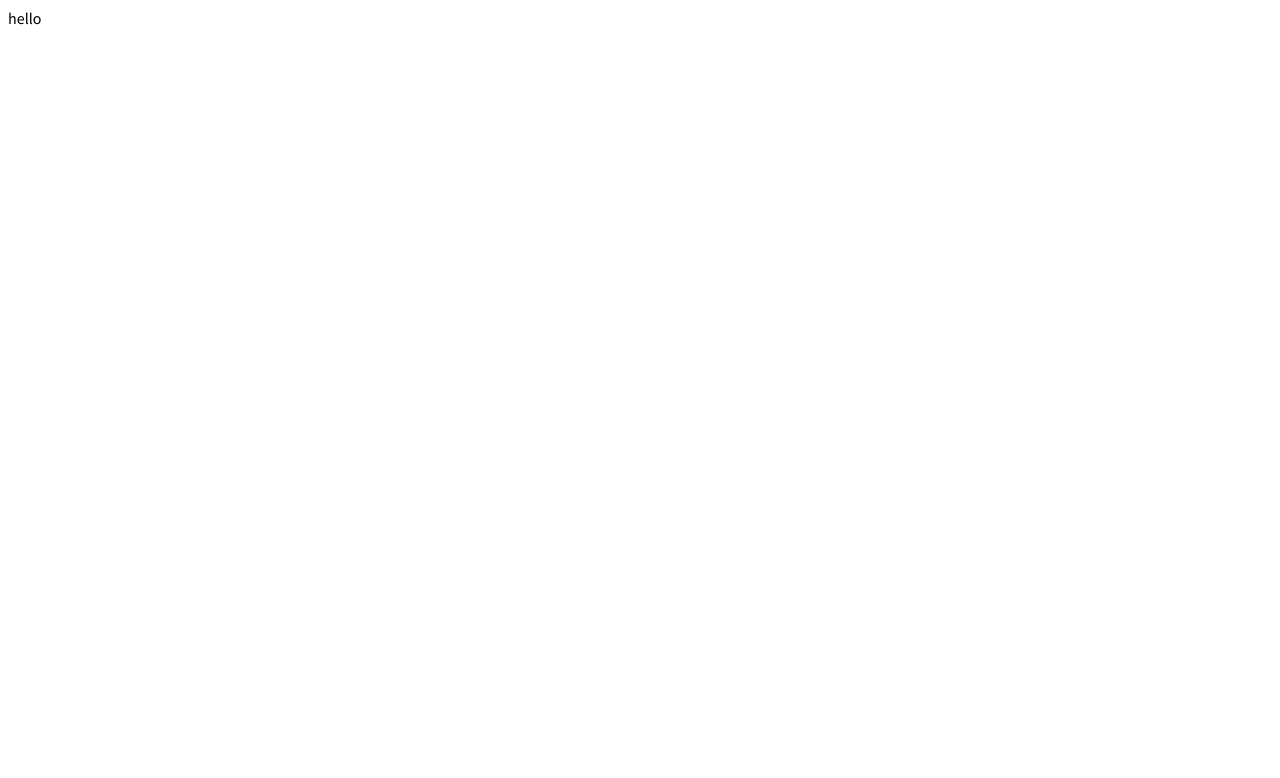
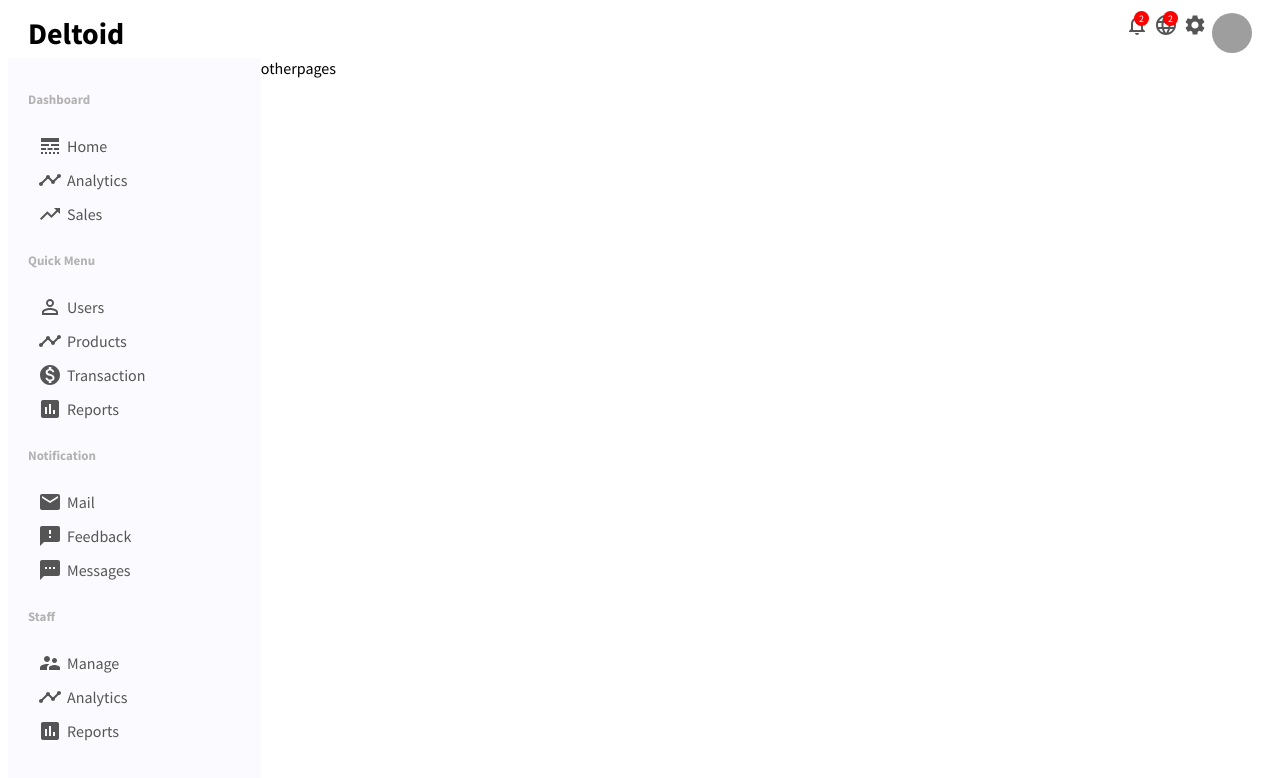
Before and after one commit to teekize/Admin-Dashboard, a React (Create React App) app: page / in a window 1280 px wide. Shown: the top 778 px of the page. Built offline with nearby package versions, Linux system fonts and the light colour scheme; grey boxes are pictures that could not be loaded.

Commit message:
created the container which holds the side bar and pages

```diff
--- /dev/null
+++ b/src/App.css
@@ -0,0 +1,7 @@
+.container{
+    display: flex;;
+}
+
+.others{
+    flex:4
+}
--- a/src/App.js
+++ b/src/App.js
@@ -1,8 +1,33 @@
 
+
+import Topbar from "./components/topbar/Topbar";
+import Sidebar from "./components/sidebar/Sidebar";
+import "./App.css";
 function App() {
   return (
     <div className="App">
-      hello
+      <Topbar />
+
+
+      <div className="container">
+
+
+        <Sidebar />
+        <div className="others">otherpages</div>
+
+      </div>
+
+
+
+
+
+
+
+
+
+
+
+
     </div>
   );
 }
```
